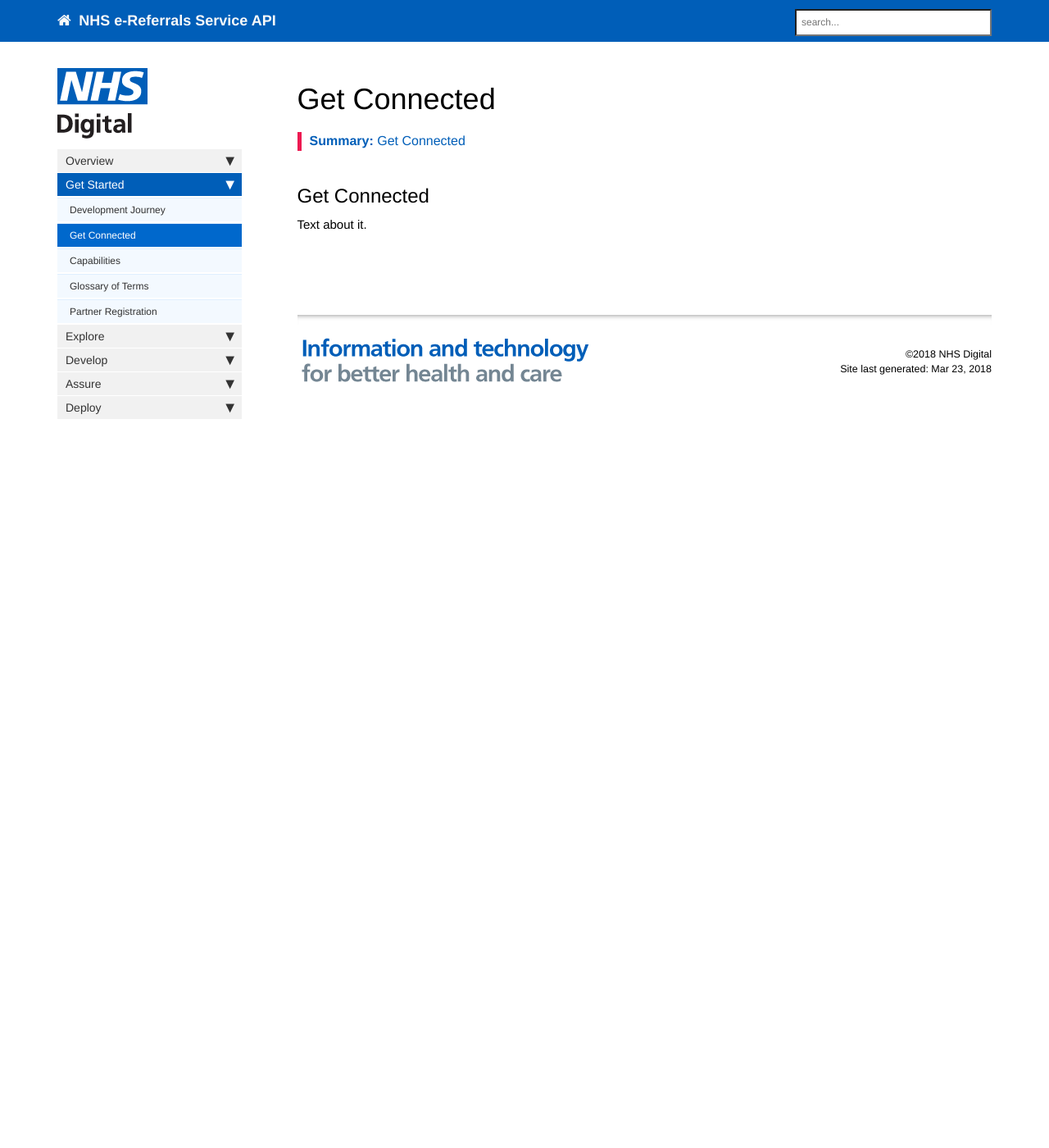
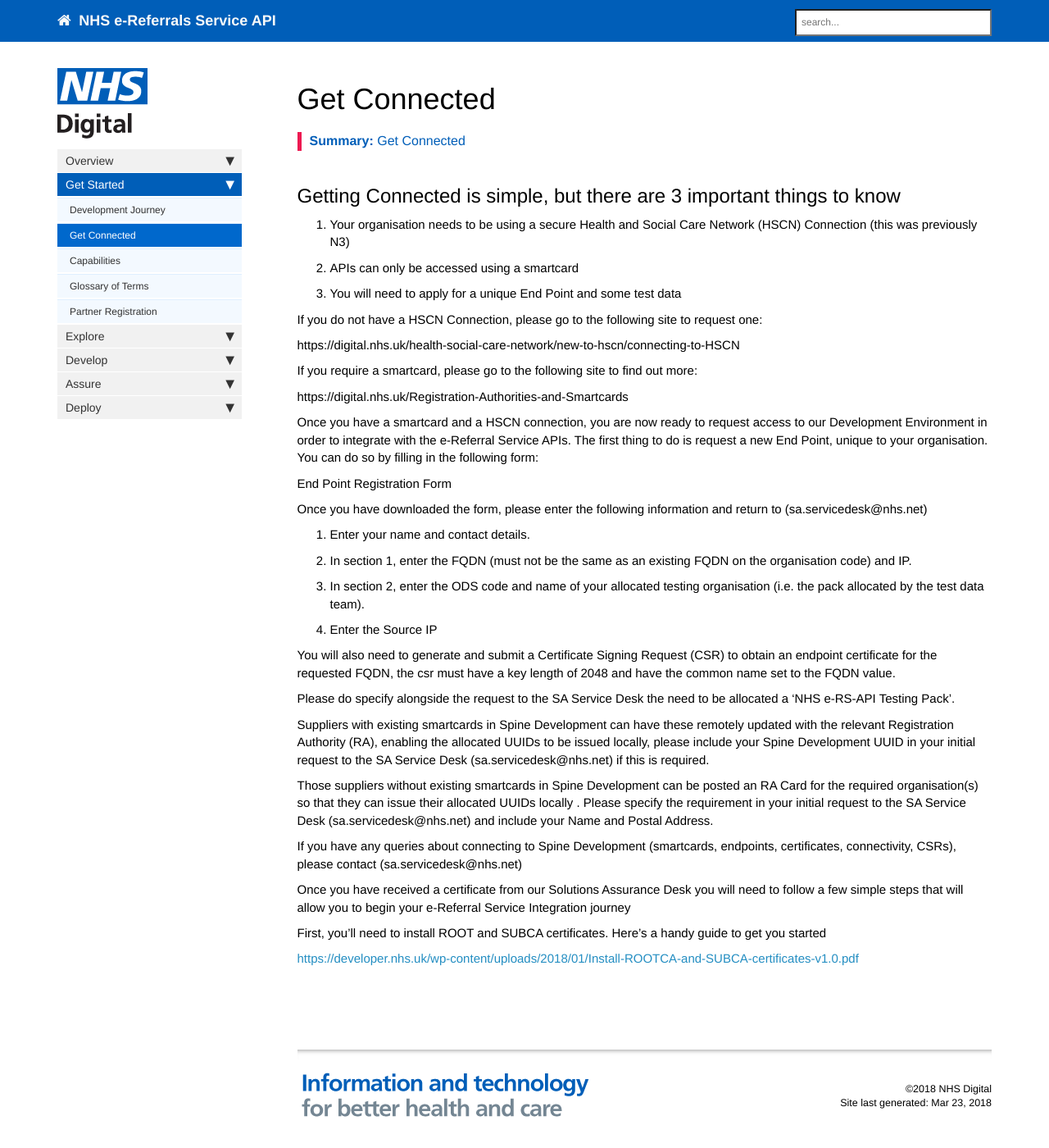
Before and after one commit to wurble369/websitetest, a Jekyll site: the page built from pages/getstarted/getstarted_get_connected.md, in a window 1280 px wide and 1400 px high. Shown: the whole window at 82% size. Built offline with Jekyll 4.4.1, drawn with Linux system fonts in a browser that asks for light colours; nearby versions of some CDN libraries; comment, search, counter and statistics services are not loaded.

Commit message:
Content for the page

```diff
--- a/pages/getstarted/getstarted_get_connected.md
+++ b/pages/getstarted/getstarted_get_connected.md
@@ -7,6 +7,43 @@ permalink: getstarted_get_connected.html
 summary: "Get Connected"
 ---
 
-## Get Connected ##
+## Getting Connected is simple, but there are 3 important things to know ##
 
-Text about it.
+1. Your organisation needs to be using a secure Health and Social Care Network (HSCN) Connection (this was previously N3)
+2. APIs can only be accessed using a smartcard
+3. You will need to apply for a unique End Point and some test data
+
+If you do not have a HSCN Connection, please go to the following site to request one:
+
+https://digital.nhs.uk/health-social-care-network/new-to-hscn/connecting-to-HSCN
+
+If you require a smartcard, please go to the following site to find out more:
+
+https://digital.nhs.uk/Registration-Authorities-and-Smartcards
+
+Once you have a smartcard and a HSCN connection, you are now ready to request access to our Development Environment in order to integrate with the e-Referral Service APIs. The first thing to do is request a new End Point, unique to your organisation. You can do so by filling in the following form:
+
+End Point Registration Form
+
+Once you have downloaded the form, please enter the following information and return to (sa.servicedesk@nhs.net)
+
+1. Enter your name and contact details.
+2. In section 1, enter the FQDN (must not be the same as an existing FQDN on the organisation code) and IP.
+3. In section 2, enter the ODS code and name of your allocated testing organisation (i.e. the pack allocated by the test data team).
+4. Enter the Source IP
+
+You will also need to generate and submit a Certificate Signing Request (CSR) to obtain an endpoint certificate for the requested FQDN, the csr must have a key length of 2048 and have the common name set to the FQDN value.
+
+Please do specify alongside the request to the SA Service Desk the need to be allocated a ‘NHS e-RS-API Testing Pack’.
+
+Suppliers with existing smartcards in Spine Development can have these remotely updated with the relevant Registration Authority (RA), enabling the allocated UUIDs to be issued locally, please include your Spine Development UUID in your initial request to the SA Service Desk (sa.servicedesk@nhs.net) if this is required.
+
+Those suppliers without existing smartcards in Spine Development can be posted an RA Card for the required organisation(s) so that they can issue their allocated UUIDs locally . Please specify the requirement in your initial request to the SA Service Desk (sa.servicedesk@nhs.net) and include your Name and Postal Address.
+
+If you have any queries about connecting to Spine Development (smartcards, endpoints, certificates, connectivity, CSRs), please contact (sa.servicedesk@nhs.net)
+
+Once you have received a certificate from our Solutions Assurance Desk you will need to follow a few simple steps that will allow you to begin your e-Referral Service Integration journey
+
+First, you’ll need to install ROOT and SUBCA certificates. Here’s a handy guide to get you started
+
+[https://developer.nhs.uk/wp-content/uploads/2018/01/Install-ROOTCA-and-SUBCA-certificates-v1.0.pdf](Certificate Installation Guide.pdf)
```
